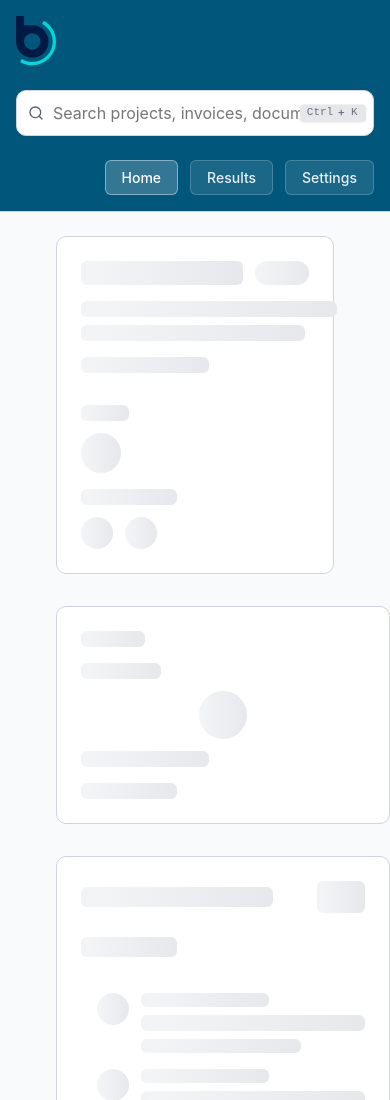
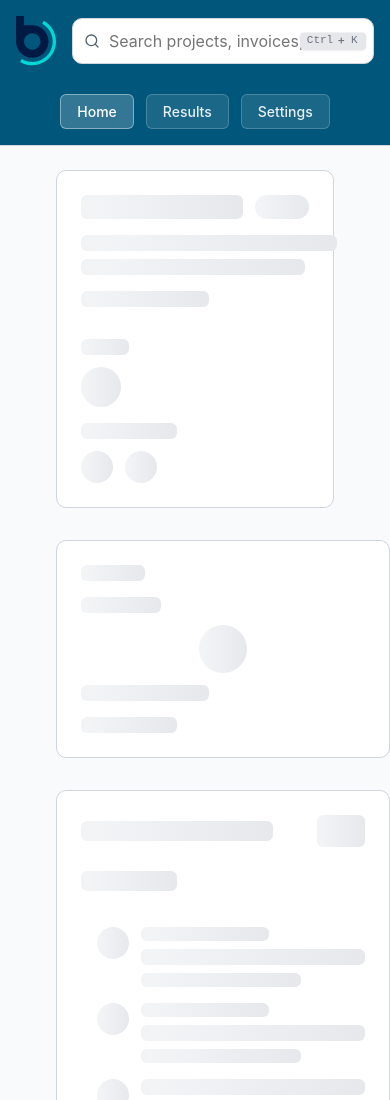
Before and after one commit to noluckmurphy/search-prototype, a website: page public/index.html in a window 390 px wide. Shown: the top 1100 px of the page. Drawn offline with nearby package versions, Linux system fonts and the light colour scheme.

Commit message:
Footer spacing fix. Responsive mobile fix search bar in line with logo. Hide keyboard nav on mobile screen sizes.

```diff
--- a/public/assets/main.css
+++ b/public/assets/main.css
@@ -728,16 +728,7 @@ main {
 }
 @media (max-width: 768px) {
   .search-dialog__shortcuts {
-    gap: var(--space-sm);
-    font-size: calc(var(--font-size-xs) - 1px);
-  }
-  .search-dialog__shortcut-key {
-    min-width: 1rem;
-    height: 1rem;
-    font-size: calc(var(--font-size-xs) - 1px);
-  }
-  .search-dialog__shortcut-text {
-    font-size: calc(var(--font-size-xs) - 1px);
+    display: none;
   }
 }
 @keyframes spin {
@@ -1506,14 +1497,23 @@ button.secondary {
 @media (max-width: 768px) {
   .app-nav {
     padding: var(--space-md);
-    flex-direction: column;
-    align-items: stretch;
-  }
-  .search-area {
-    width: 100%;
-  }
-  .nav-actions {
-    justify-content: flex-end;
+    flex-direction: row;
+    flex-wrap: wrap;
+    align-items: center;
+    gap: var(--space-md);
+  }
+  .app-nav > .brand {
+    flex-shrink: 0;
+  }
+  .app-nav > .search-area {
+    flex: 1;
+    min-width: 0;
+  }
+  .app-nav > .nav-actions {
+    flex-basis: 100%;
+    justify-content: center;
+    margin-top: var(--space-sm);
+    order: 3;
   }
   .app-main {
     padding: var(--space-lg);
--- a/src/styles.css
+++ b/src/styles.css
@@ -633,6 +633,7 @@ main {
   box-shadow: 0 -8px 16px var(--color-shadow-soft);
   z-index: 1;
 }
+
 
 .see-all-button {
   font-weight: 600;
@@ -715,18 +716,7 @@ main {
 /* Responsive adjustments for keyboard shortcuts */
 @media (max-width: 768px) {
   .search-dialog__shortcuts {
-    gap: var(--space-sm);
-    font-size: calc(var(--font-size-xs) - 1px);
-  }
-
-  .search-dialog__shortcut-key {
-    min-width: 1rem;
-    height: 1rem;
-    font-size: calc(var(--font-size-xs) - 1px);
-  }
-
-  .search-dialog__shortcut-text {
-    font-size: calc(var(--font-size-xs) - 1px);
+    display: none;
   }
 }
 
@@ -1656,16 +1646,26 @@ button.secondary {
 @media (max-width: 768px) {
   .app-nav {
     padding: var(--space-md);
-    flex-direction: column;
-    align-items: stretch;
-  }
-
-  .search-area {
-    width: 100%;
-  }
-
-  .nav-actions {
-    justify-content: flex-end;
+    flex-direction: row;
+    flex-wrap: wrap;
+    align-items: center;
+    gap: var(--space-md);
+  }
+
+  .app-nav > .brand {
+    flex-shrink: 0;
+  }
+
+  .app-nav > .search-area {
+    flex: 1;
+    min-width: 0; /* Allow search area to shrink */
+  }
+
+  .app-nav > .nav-actions {
+    flex-basis: 100%;
+    justify-content: center;
+    margin-top: var(--space-sm);
+    order: 3;
   }
 
   .app-main {
```
Also changed, not shown: src/components/searchDialog.ts (+64 -64 lines), public/assets/main.js, 2 other files.
